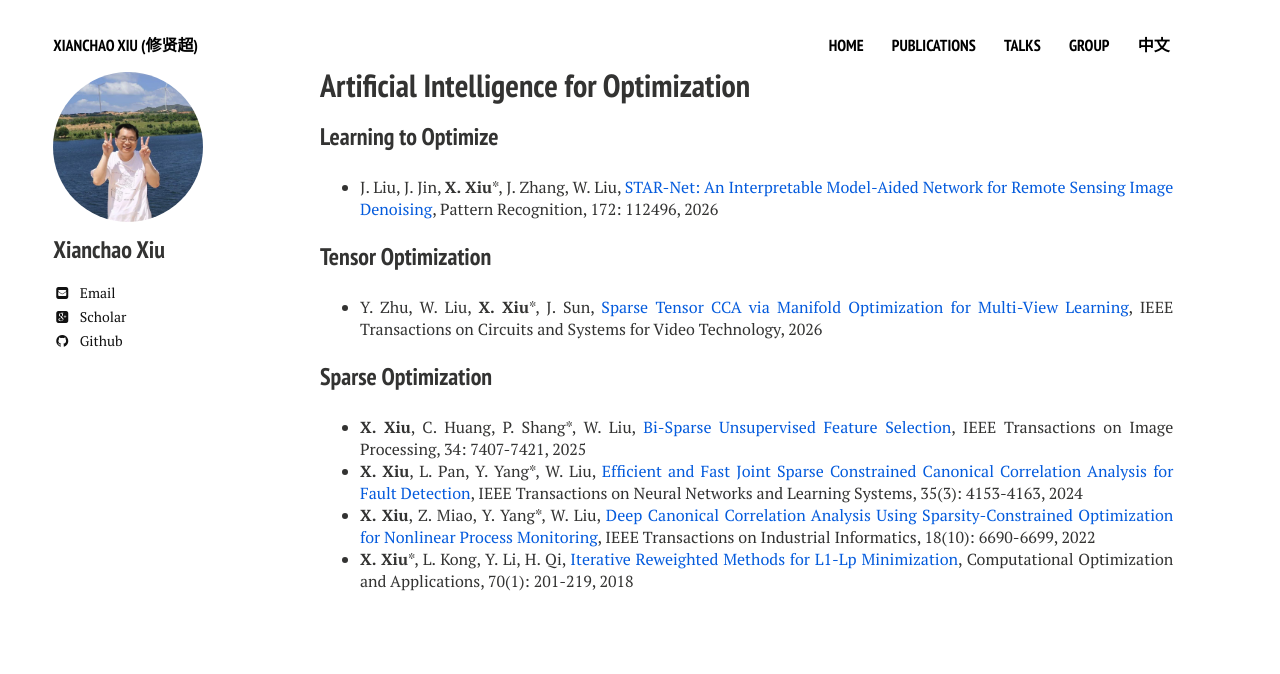
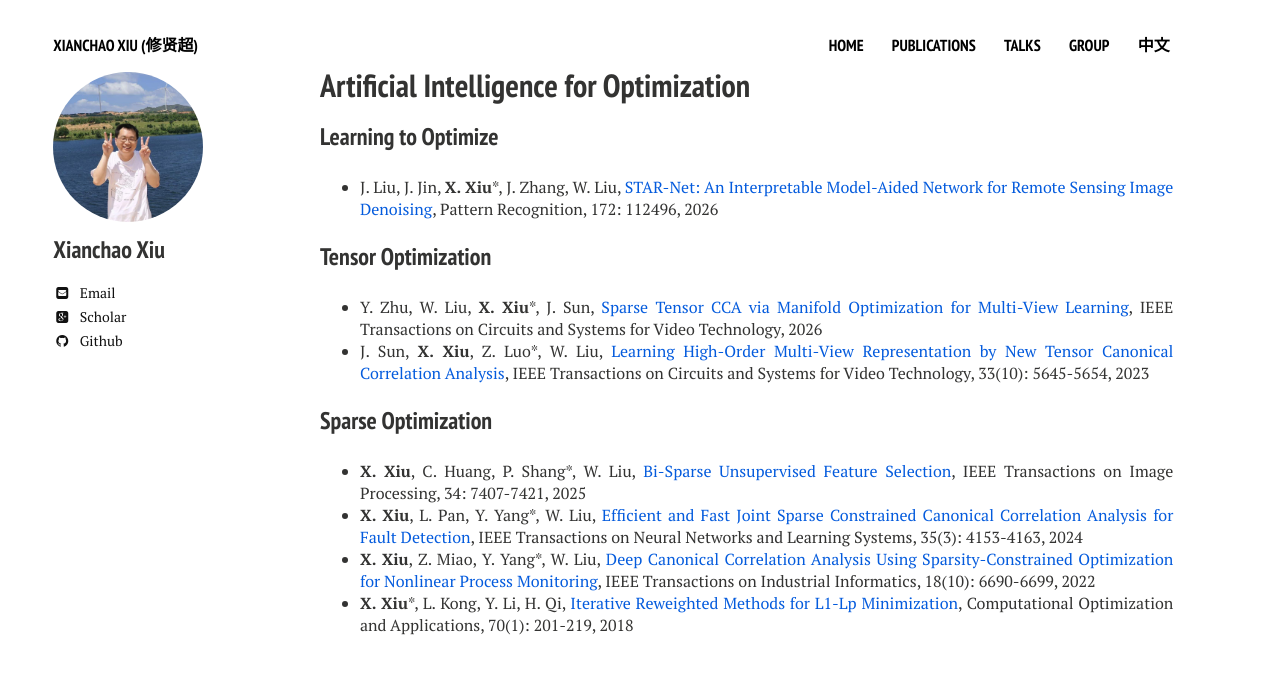
Before and after one commit to xianchaoxiu/xianchaoxiu.github.io, a Jekyll site: the page built from chinese/research/OPT/index.md, in a window 1280 px wide. Shown: the top 674 px of the page. Built offline with Jekyll 4.4.1, drawn with Linux system fonts in a browser that asks for light colours; nearby versions of some CDN libraries.

Commit message:
Update index.md

```diff
--- a/chinese/research/OPT/index.md
+++ b/chinese/research/OPT/index.md
@@ -11,6 +11,7 @@ share: false
 
 ### Tensor Optimization
 * Y. Zhu, W. Liu, <b>X. Xiu</b>*, J. Sun, <a href="https://doi.org/10.1109/TCSVT.2025.3642736" class="textlink" target="_blank">Sparse Tensor CCA via Manifold Optimization for Multi-View Learning</a>, IEEE Transactions on Circuits and Systems for Video Technology, 2026 <br>
+* J. Sun, <b>X. Xiu</b>, Z. Luo*, W. Liu, <a href="https://doi.org/10.1109/TCSVT.2023.3263853" class="textlink" target="_blank">Learning High-Order Multi-View Representation by New Tensor Canonical Correlation Analysis</a>, IEEE Transactions on Circuits and Systems for Video Technology, 33(10): 5645-5654, 2023  <br>
 
 
 ### Sparse Optimization
```
